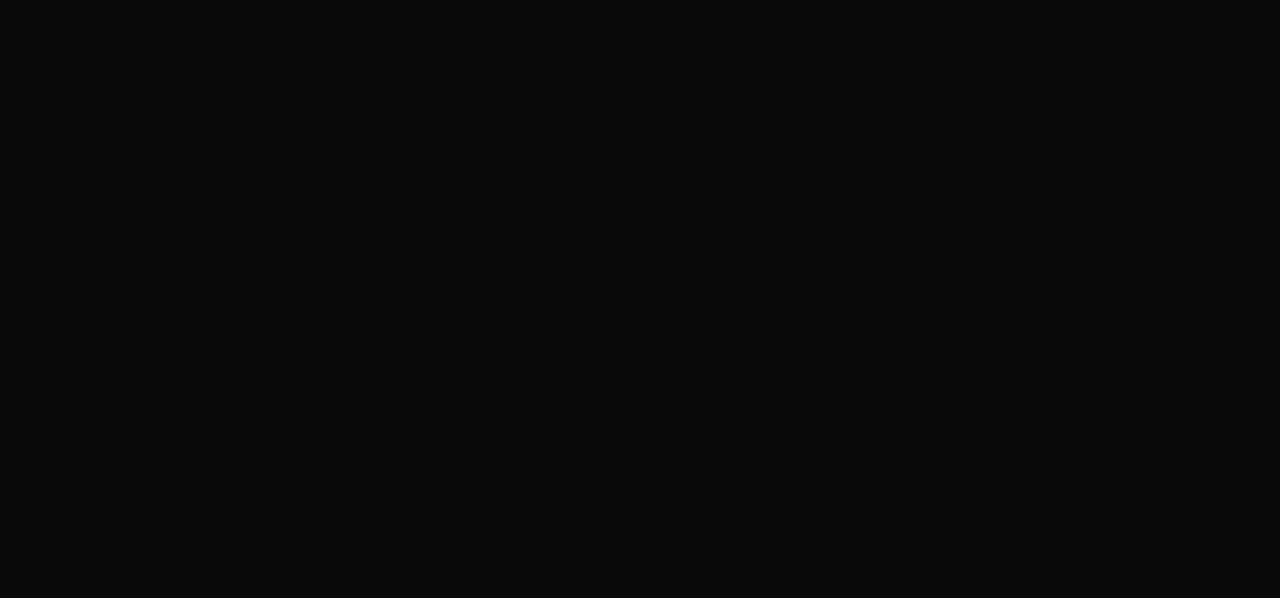
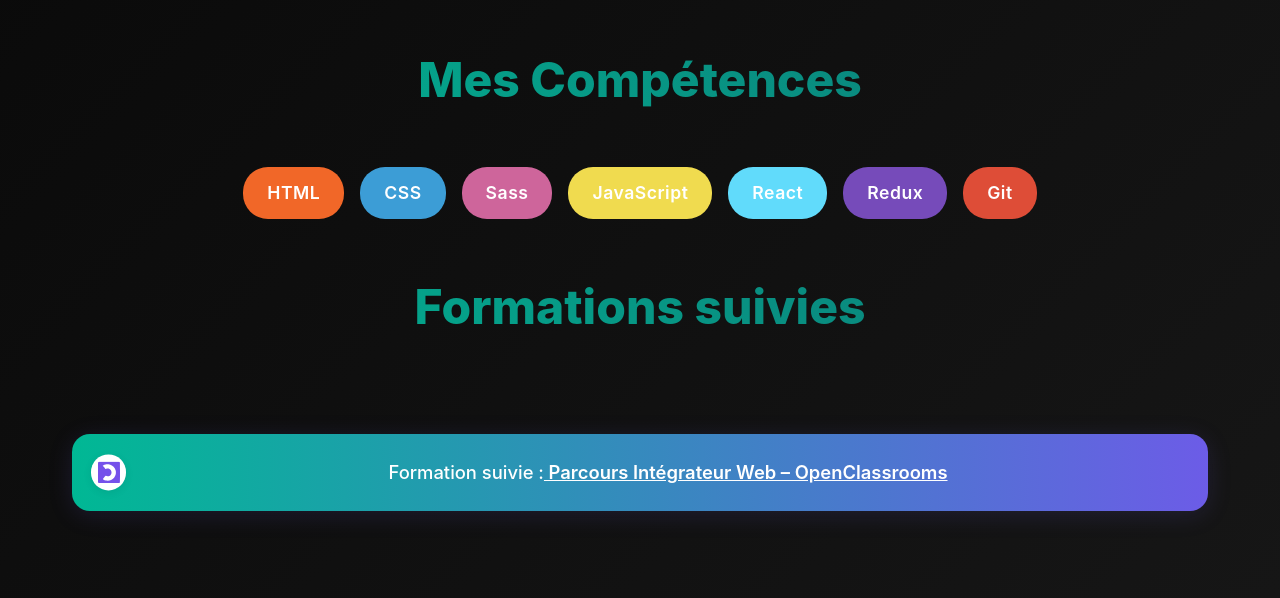
Before and after one commit to romain2008-dot/portfolio, a React (Vite) app: page / in a window 1280 px wide. Shown: the part 1802-2400 px from the top of the page. Before the commit the page ends 1724 px from the top, so only its background shows below. Built offline with nearby package versions, Linux system fonts and the light colour scheme.

Commit message:
ajout de la section skills avec ma formations et competence

```diff
--- a/src/components/App.jsx
+++ b/src/components/App.jsx
@@ -3,7 +3,7 @@ import './App.css';
 import Nav from './Nav/Nav.jsx';
 import Hero from './Hero/Hero.jsx';
 import About from './About/About.jsx';
-
+import Skills from './Skills/Skills.jsx';
 
 function App() {
   return (
@@ -12,6 +12,7 @@ function App() {
       <Hero />
       <main>
         <About />
+        <Skills />
       </main>
     </div>
   );
--- a/src/components/Hero/Hero.jsx
+++ b/src/components/Hero/Hero.jsx
@@ -103,8 +103,8 @@ const Hero = () => {
           animate={{ opacity: 1, y: 0 }}
           transition={{ duration: 0.6, delay: 0.8 }}
         >
-          <Button content="Mon Github" onClick={openCV} className="primary" />
-          <Button content="Voir mon CV" onClick={openGithub} className="secondary" />
+          <Button content="Mon Github" onClick={openGithub} className="primary" />
+          <Button content="Voir mon CV" onClick={openCV} className="secondary" />
         </motion.div>
       </div>
     </div>
--- /dev/null
+++ b/src/components/Skills/Skills.css
@@ -0,0 +1,98 @@
+.skills-badges-container {
+    display: flex;
+    flex-wrap: wrap;
+    gap: 1rem;
+    justify-content: center;
+    margin-top: 2rem;
+  }
+
+  .skill-badge {
+    position: relative;
+    display: inline-block;
+    padding: 0.75rem 1.5rem;
+    border-radius: 25px;
+    font-weight: 600;
+    font-size: 1.1rem;
+    transition: transform 0.2s, box-shadow 0.2s;
+    cursor: default;
+    letter-spacing: 0.5px;
+    border: none;
+  }
+
+  .skill-badge:hover {
+    transform: scale(1.08);
+  }
+
+  .skill-hover-square {
+    position: absolute;
+    top: 50%;
+    right: 25%;
+    width: 50%;
+    min-width: 50px;
+  }
+
+  @media (max-width: 768px) {
+    .skills-badges-container {
+      gap: 0.7rem;
+    }
+    .skill-badge {
+      font-size: 1rem;
+      padding: 0.6rem 1.1rem;
+    }
+  }
+
+  .formation{
+    margin-top: 50px;
+  }
+
+  .skills-formation {
+    margin-top: 2.5rem;
+    text-align: center;
+    background: linear-gradient(90deg, #00b894 0%, #6c5ce7 100%);
+    color: #fff;
+    border-radius: 18px;
+    padding: 1.5rem 1rem 1.5rem 4.5rem;
+    position: relative;
+    display: inline-block;
+    box-shadow: 0 4px 24px rgba(108, 92, 231, 0.15);
+    font-size: 1.15rem;
+    font-weight: 500;
+    transition: transform 0.2s, box-shadow 0.2s;
+    width: 100%;
+  }
+
+  .skills-formation:hover {
+    transform: scale(1.03) translateY(-2px);
+    box-shadow: 0 8px 32px rgba(0, 184, 148, 0.25);
+  }
+
+  .skills-formation .formation-icon {
+    position: absolute;
+    left: 1.2rem;
+    top: 50%;
+    transform: translateY(-50%);
+    width: 2.2rem;
+    height: 2.2rem;
+    background: #fff;
+    border-radius: 50%;
+    display: flex;
+    align-items: center;
+    justify-content: center;
+    box-shadow: 0 2px 8px rgba(0,0,0,0.08);
+  }
+
+  .skills-formation .formation-icon img {
+    width: 1.4rem;
+    height: 1.4rem;
+  }
+
+  .skills-formation a {
+    color: #fff;
+    text-decoration: underline;
+    font-weight: 600;
+    transition: color 0.2s;
+  }
+
+  .skills-formation a:hover {
+    color: #ffeaa7;
+  }
--- /dev/null
+++ b/src/components/Skills/Skills.jsx
@@ -0,0 +1,86 @@
+import React, { useState } from 'react';
+import { motion } from 'framer-motion';
+import './Skills.css';
+
+const Skills = () => {
+  const skills = [
+    { name: 'HTML', color: '#f16728' },
+    { name: 'CSS', color: '#3c9dd6' },
+    { name: 'Sass', color: '#ce659b' },
+    { name: 'JavaScript', color: '#f0db4f' },
+    { name: 'React', color: '#61DBFB' },
+    { name: 'Redux', color: '#764bba' },
+    { name: 'Git', color: '#de4d37' }
+  ];
+
+  const [hovered, setHovered] = useState(null);
+  function hexToRgb(hex) {
+    const result = /^#?([a-f\d]{2})([a-f\d]{2})([a-f\d]{2})$/i.exec(hex);
+    return result ? `${parseInt(result[1], 16)}, ${parseInt(result[2], 16)}, ${parseInt(result[3], 16)}` : null;
+  }
+  return (
+    <section id="skills" className="section skills">
+      <div className="container">
+        <motion.div
+          initial={{ opacity: 0, y: 50 }}
+          whileInView={{ opacity: 1, y: 0 }}
+          transition={{ duration: 0.8 }}
+          viewport={{ once: true }}
+        >
+          <h2 className="section-title gradient-text">
+            Mes Compétences
+          </h2>
+          <div className="skills-badges-container">
+            {skills.map((skill, index) => (
+              <motion.span
+                key={skill.name}
+                className="skill-badge"
+                style={{ backgroundColor: skill.color,
+                  boxShadow: hovered === index ? `0 4px 15px rgba(${hexToRgb(skill.color)})` : 'none',
+                }}
+                initial={{ opacity: 0, scale: 0.8 }}
+                whileInView={{ opacity: 1, scale: 1 }}
+                transition={{ duration: 0.8, delay: index * 0.1 }}
+                viewport={{ once: true }}
+                onMouseEnter={() => setHovered(index)}
+                onMouseLeave={() => setHovered(null)}
+              >
+                {skill.name}
+                {hovered === index && (
+                  <motion.img
+                  className="skill-hover-square"
+                  src={`/public/${skill.name}_logo.svg`}
+                  alt={`${skill.name} Logo`}
+                  initial={{ y: 0, opacity: 0 }}
+                  animate={{ y: 35, opacity: 1 }}
+                  exit={{ y: 20, opacity: 0 }}
+                />
+                )}
+              </motion.span>
+            ))}
+          </div>
+        <div className='formation'>
+          <h2 className="section-title gradient-text">
+            Formations suivies
+          </h2>
+           <div className="skills-formation">
+            <span className="formation-icon">
+              <img src="/openclassrooms_logo.svg" alt="OpenClassrooms" />
+            </span>
+            Formation suivie :
+            <a
+              href="https://openclassrooms.com/fr/paths/900-integrateur-web"
+              target="_blank"
+              rel="noopener noreferrer"
+              >
+              &nbsp;Parcours Intégrateur Web – OpenClassrooms
+            </a>
+          </div>
+          </div>
+              </motion.div>
+      </div>
+    </section>
+  );
+};
+
+export default Skills;
```
Also changed, not shown: public/openclassrooms_logo.svg (added), 1 other file (tests, documents, lock files or other folders).
